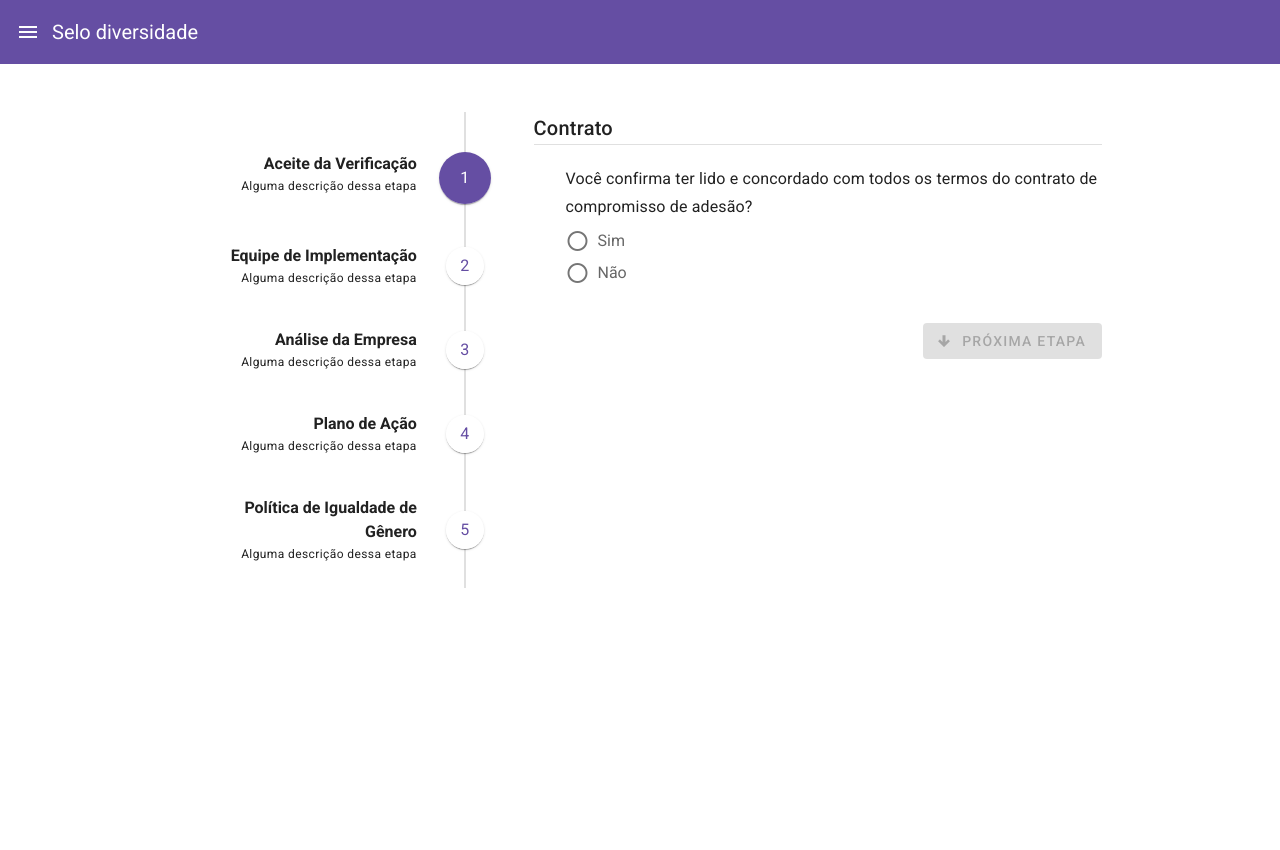
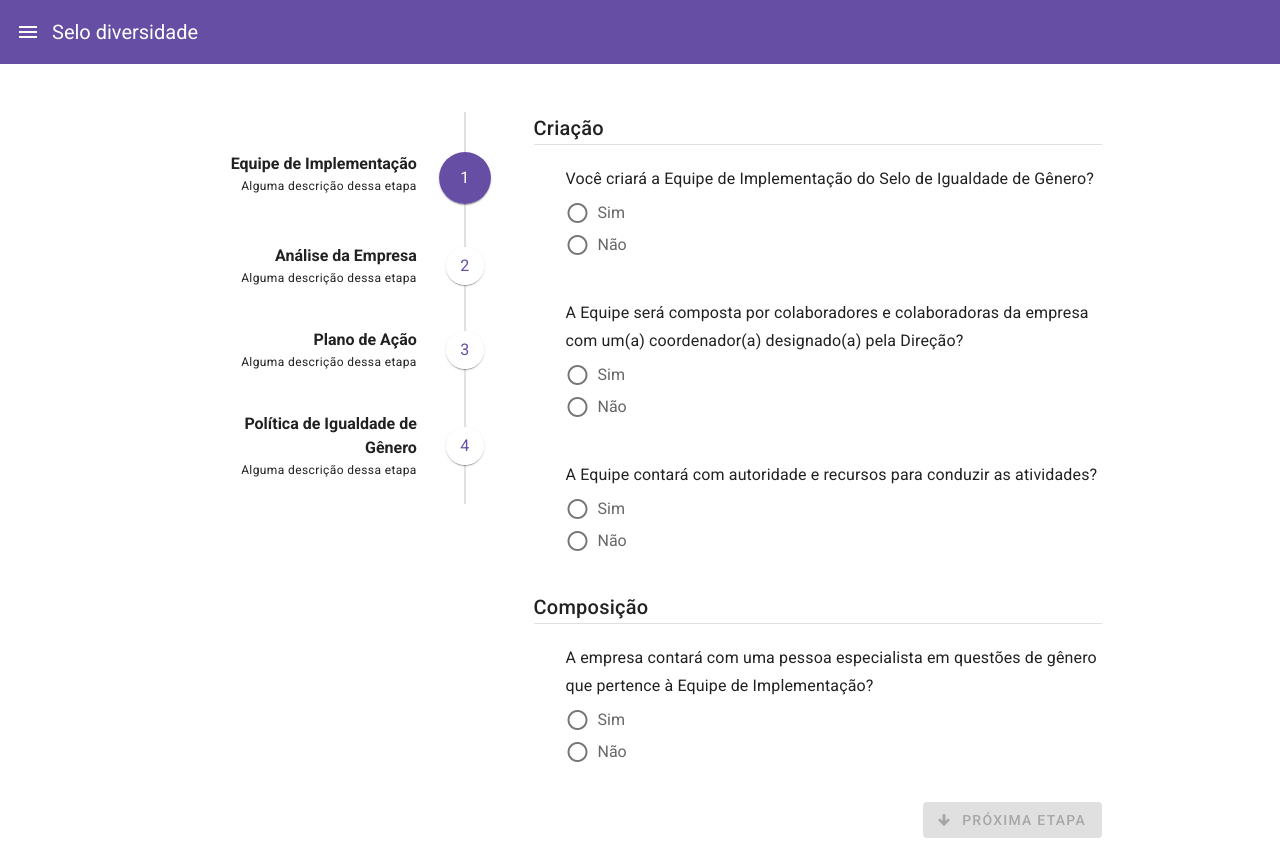
Before and after one commit to ofgabriel/siguala, a Vue app in the folder client/: page /simulacao in a window 1280 px wide. Before the commit the page ends 800 px from the top, so only its background shows below. Built offline with nearby package versions, Linux system fonts and the light colour scheme.

Commit message:
atualiza etapas da simulação

```diff
--- a/client/src/assets/dadosSimulacao.js
+++ b/client/src/assets/dadosSimulacao.js
@@ -2,23 +2,6 @@ export default {
   etapas: [
     {
       numero: 1,
-      nome: 'Aceite da Verificação',
-      descricao: 'Alguma descrição dessa etapa',
-      topicos: [
-        {
-          nome: 'Contrato',
-          itens: [
-            {
-              pergunta: 'Você confirma ter lido e concordado com todos os termos do contrato de compromisso de adesão?',
-              requisitoSeloOuro: false,
-
-            },
-          ],
-        },
-      ],
-    },
-    {
-      numero: 2,
       nome: 'Equipe de Implementação',
       descricao: 'Alguma descrição dessa etapa',
       topicos: [
@@ -51,7 +34,7 @@ export default {
       ],
     },
     {
-      numero: 3,
+      numero: 2,
       nome: 'Análise da Empresa',
       descricao: 'Alguma descrição dessa etapa',
       topicos: [
@@ -88,7 +71,7 @@ export default {
       ],
     },
     {
-      numero: 4,
+      numero: 3,
       nome: 'Plano de Ação',
       descricao: 'Alguma descrição dessa etapa',
       topicos: [
@@ -116,7 +99,7 @@ export default {
       ],
     },
     {
-      numero: 5,
+      numero: 4,
       nome: 'Política de Igualdade de Gênero',
       descricao: 'Alguma descrição dessa etapa',
       topicos: [
```
